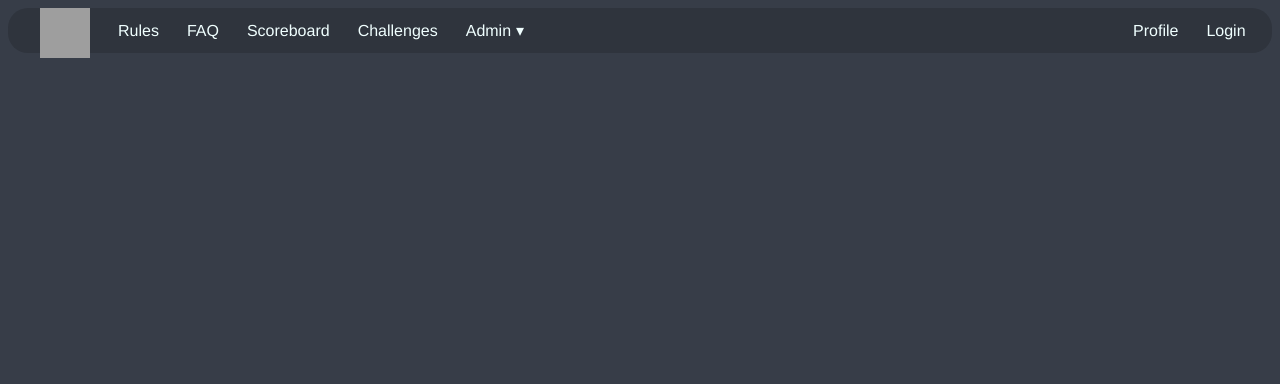
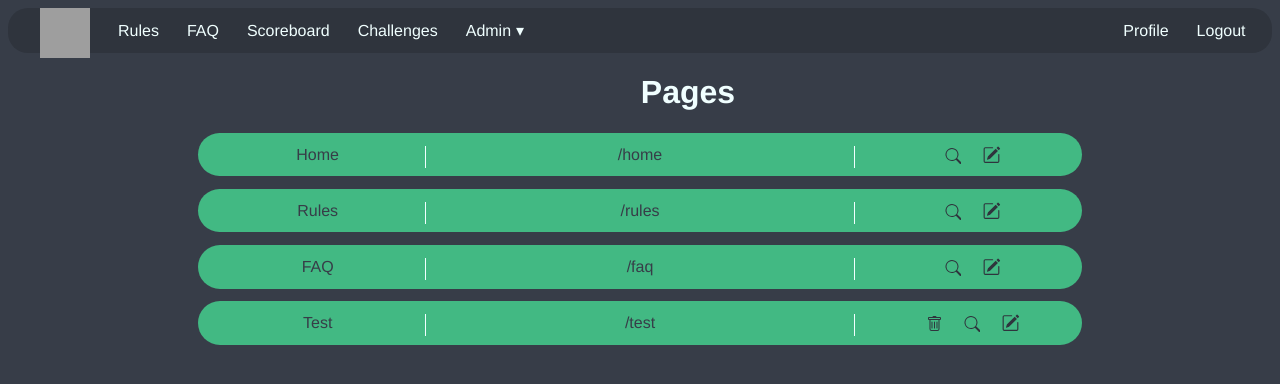
Before and after one commit to marcel-git/ctfservice-frontend, a Vue app: page /admin/pages in a window 1280 px wide. Shown: the top 384 px of the page. Built offline with nearby package versions, Linux system fonts and the light colour scheme; grey boxes are pictures that could not be loaded; the HTML template or start-up script is replaced by a standard one.

Commit message:
-Refactoring -Added nested Routing for page administration -Additions to the markdown view

```diff
--- a/package.json
+++ b/package.json
@@ -8,6 +8,7 @@
     "lint": "vue-cli-service lint"
   },
   "dependencies": {
+    "@voraciousdev/vue-markdown-editor": "^0.3.0",
     "babel-runtime": "^6.26.0",
     "core-js": "^3.6.5",
     "vue": "^2.6.11",
--- a/src/App.vue
+++ b/src/App.vue
@@ -13,12 +13,14 @@
             <li><router-link to="/admin">Users</router-link></li>
             <li><router-link to="/admin">Teams</router-link></li>
             <li><router-link to="/admin">Challenges</router-link></li>
-            <li><router-link to="/admin">Configuration</router-link></li>
+            <li><router-link to="/admin">Files</router-link></li>
+            <li><router-link to="/admin/pages">Pages</router-link></li>
+            <li><router-link to="/admin">Options</router-link></li>
           </ul>
         </li>
           <div class="topnav-right">
               <li><router-link to="/profile">Profile</router-link></li>
-              <li><router-link to="/login">Login</router-link></li>
+              <li><router-link to="/login">Logout</router-link></li>
           </div>
       </ul>
     </nav>
--- /dev/null
+++ b/src/components/MarkdownComponent.vue
@@ -0,0 +1,92 @@
+<template>
+    <div class="markdownComponent">
+        <div id="editor">
+            <MarkdownEditor v-model="markdown" :theme="theme"/>
+        </div>
+        <div id="submit">
+            <a href="#" class="myButton">Create</a>
+        </div>
+        <div id="path">
+            Path:
+            <input type="text" class="css-input" value="/" />
+        </div>
+    </div>
+</template>
+
+<script>
+    import MarkdownEditor from '@voraciousdev/vue-markdown-editor'
+    export default {
+        name: "MarkdownComponent",
+        components: {
+            MarkdownEditor
+        },
+        data() {
+            return {
+                markdown: '**Create a page using markdown**',
+                theme: 'dark'
+            }
+        }
+    }
+</script>
+
+<style scoped>
+    #editor {
+        background: #2F343D;
+        border-radius: 20px;
+        margin-top: 5%;
+        margin-left: 10%;
+        margin-right: 10%;
+        text-align: left;
+        padding: 1% 1% 0% 1%;
+    }
+
+    #path {
+        float: left;
+        padding-left: 10%;
+        padding-top: 1%;
+        padding-bottom: 1%;
+    }
+
+    .css-input {
+        padding: 10px;
+        font-size: 16px;
+        border-width: 0px;
+        background-color: #2f343d;
+        color: #F0FFFF;
+        border-style: solid;
+        border-radius: 20px;
+        box-shadow: 0px 0px 5px rgba(66,66,66,.75);
+        text-shadow: 0px 0px 5px rgba(66,66,66,.75);
+    }
+    .css-input:focus {
+        outline:none;
+    }
+
+    .myButton {
+        background-color:#42b983;
+        border-radius:20px;
+        display:inline-block;
+        cursor:pointer;
+        color: azure;
+        font-family:Arial;
+        font-size:17px;
+        padding:16px 31px;
+        text-decoration:none;
+    }
+    .myButton:hover {
+        background-color:#F0FFFFFF;
+        color: #2F343D;
+    }
+    .myButton:active {
+        position:relative;
+        top:1px;
+    }
+
+    #submit {
+        float: right;
+        padding-right: 10%;
+        padding-top: 1%;
+        padding-bottom: 1%;
+    }
+
+</style>
--- /dev/null
+++ b/src/components/Pages.vue
@@ -0,0 +1,101 @@
+<template>
+    <div class="page">
+        <h1>Pages</h1>
+        <div class="entry">
+            <div class="Title">Home</div>
+            <div class="URL">/home</div>
+            <div class="Icons">
+                <a href=""><svg xmlns="http://www.w3.org/2000/svg" width="16" height="16" fill="currentColor" class="bi bi-search" viewBox="0 0 16 16">
+                    <path d="M11.742 10.344a6.5 6.5 0 1 0-1.397 1.398h-.001c.03.04.062.078.098.115l3.85 3.85a1 1 0 0 0 1.415-1.414l-3.85-3.85a1.007 1.007 0 0 0-.115-.1zM12 6.5a5.5 5.5 0 1 1-11 0 5.5 5.5 0 0 1 11 0z"/>
+                </svg></a>
+                <a href=""><svg xmlns="http://www.w3.org/2000/svg" width="18" height="18" fill="currentColor" class="bi bi-pencil-square" viewBox="0 0 16 16">
+                <path d="M15.502 1.94a.5.5 0 0 1 0 .706L14.459 3.69l-2-2L13.502.646a.5.5 0 0 1 .707 0l1.293 1.293zm-1.75 2.456l-2-2L4.939 9.21a.5.5 0 0 0-.121.196l-.805 2.414a.25.25 0 0 0 .316.316l2.414-.805a.5.5 0 0 0 .196-.12l6.813-6.814z"/>
+                <path fill-rule="evenodd" d="M1 13.5A1.5 1.5 0 0 0 2.5 15h11a1.5 1.5 0 0 0 1.5-1.5v-6a.5.5 0 0 0-1 0v6a.5.5 0 0 1-.5.5h-11a.5.5 0 0 1-.5-.5v-11a.5.5 0 0 1 .5-.5H9a.5.5 0 0 0 0-1H2.5A1.5 1.5 0 0 0 1 2.5v11z"/>
+            </svg></a>
+            </div>
+        </div>
+        <div class="entry">
+            <div class="Title">Rules</div>
+            <div class="URL">/rules</div>
+            <div class="Icons">
+                <a href=""><svg xmlns="http://www.w3.org/2000/svg" width="16" height="16" fill="currentColor" class="bi bi-search" viewBox="0 0 16 16">
+                    <path d="M11.742 10.344a6.5 6.5 0 1 0-1.397 1.398h-.001c.03.04.062.078.098.115l3.85 3.85a1 1 0 0 0 1.415-1.414l-3.85-3.85a1.007 1.007 0 0 0-.115-.1zM12 6.5a5.5 5.5 0 1 1-11 0 5.5 5.5 0 0 1 11 0z"/>
+                </svg></a>
+                <a href=""><svg xmlns="http://www.w3.org/2000/svg" width="18" height="18" fill="currentColor" class="bi bi-pencil-square" viewBox="0 0 16 16">
+                    <path d="M15.502 1.94a.5.5 0 0 1 0 .706L14.459 3.69l-2-2L13.502.646a.5.5 0 0 1 .707 0l1.293 1.293zm-1.75 2.456l-2-2L4.939 9.21a.5.5 0 0 0-.121.196l-.805 2.414a.25.25 0 0 0 .316.316l2.414-.805a.5.5 0 0 0 .196-.12l6.813-6.814z"/>
+                    <path fill-rule="evenodd" d="M1 13.5A1.5 1.5 0 0 0 2.5 15h11a1.5 1.5 0 0 0 1.5-1.5v-6a.5.5 0 0 0-1 0v6a.5.5 0 0 1-.5.5h-11a.5.5 0 0 1-.5-.5v-11a.5.5 0 0 1 .5-.5H9a.5.5 0 0 0 0-1H2.5A1.5 1.5 0 0 0 1 2.5v11z"/>
+                </svg></a>
+            </div>
+        </div>
+        <div class="entry">
+            <div class="Title">FAQ</div>
+            <div class="URL">/faq</div>
+            <div class="Icons">
+                <a href=""><svg xmlns="http://www.w3.org/2000/svg" width="16" height="16" fill="currentColor" class="bi bi-search" viewBox="0 0 16 16">
+                    <path d="M11.742 10.344a6.5 6.5 0 1 0-1.397 1.398h-.001c.03.04.062.078.098.115l3.85 3.85a1 1 0 0 0 1.415-1.414l-3.85-3.85a1.007 1.007 0 0 0-.115-.1zM12 6.5a5.5 5.5 0 1 1-11 0 5.5 5.5 0 0 1 11 0z"/>
+                </svg></a>
+                <a href=""><svg xmlns="http://www.w3.org/2000/svg" width="18" height="18" fill="currentColor" class="bi bi-pencil-square" viewBox="0 0 16 16">
+                    <path d="M15.502 1.94a.5.5 0 0 1 0 .706L14.459 3.69l-2-2L13.502.646a.5.5 0 0 1 .707 0l1.293 1.293zm-1.75 2.456l-2-2L4.939 9.21a.5.5 0 0 0-.121.196l-.805 2.414a.25.25 0 0 0 .316.316l2.414-.805a.5.5 0 0 0 .196-.12l6.813-6.814z"/>
+                    <path fill-rule="evenodd" d="M1 13.5A1.5 1.5 0 0 0 2.5 15h11a1.5 1.5 0 0 0 1.5-1.5v-6a.5.5 0 0 0-1 0v6a.5.5 0 0 1-.5.5h-11a.5.5 0 0 1-.5-.5v-11a.5.5 0 0 1 .5-.5H9a.5.5 0 0 0 0-1H2.5A1.5 1.5 0 0 0 1 2.5v11z"/>
+                </svg></a>
+            </div>
+        </div>
+        <div class="entry">
+            <div class="Title">Test</div>
+            <div class="URL">/test</div>
+            <div class="Icons">
+                <a href=""><svg xmlns="http://www.w3.org/2000/svg" width="16" height="16" fill="currentColor" class="bi bi-trash" viewBox="0 0 16 16">
+                    <path d="M5.5 5.5A.5.5 0 0 1 6 6v6a.5.5 0 0 1-1 0V6a.5.5 0 0 1 .5-.5zm2.5 0a.5.5 0 0 1 .5.5v6a.5.5 0 0 1-1 0V6a.5.5 0 0 1 .5-.5zm3 .5a.5.5 0 0 0-1 0v6a.5.5 0 0 0 1 0V6z"/>
+                    <path fill-rule="evenodd" d="M14.5 3a1 1 0 0 1-1 1H13v9a2 2 0 0 1-2 2H5a2 2 0 0 1-2-2V4h-.5a1 1 0 0 1-1-1V2a1 1 0 0 1 1-1H6a1 1 0 0 1 1-1h2a1 1 0 0 1 1 1h3.5a1 1 0 0 1 1 1v1zM4.118 4L4 4.059V13a1 1 0 0 0 1 1h6a1 1 0 0 0 1-1V4.059L11.882 4H4.118zM2.5 3V2h11v1h-11z"/>
+                </svg></a>
+                <a href=""><svg xmlns="http://www.w3.org/2000/svg" width="16" height="16" fill="currentColor" class="bi bi-search" viewBox="0 0 16 16">
+                    <path d="M11.742 10.344a6.5 6.5 0 1 0-1.397 1.398h-.001c.03.04.062.078.098.115l3.85 3.85a1 1 0 0 0 1.415-1.414l-3.85-3.85a1.007 1.007 0 0 0-.115-.1zM12 6.5a5.5 5.5 0 1 1-11 0 5.5 5.5 0 0 1 11 0z"/>
+                </svg></a>
+                <a href=""><svg xmlns="http://www.w3.org/2000/svg" width="18" height="18" fill="currentColor" class="bi bi-pencil-square" viewBox="0 0 16 16">
+                    <path d="M15.502 1.94a.5.5 0 0 1 0 .706L14.459 3.69l-2-2L13.502.646a.5.5 0 0 1 .707 0l1.293 1.293zm-1.75 2.456l-2-2L4.939 9.21a.5.5 0 0 0-.121.196l-.805 2.414a.25.25 0 0 0 .316.316l2.414-.805a.5.5 0 0 0 .196-.12l6.813-6.814z"/>
+                    <path fill-rule="evenodd" d="M1 13.5A1.5 1.5 0 0 0 2.5 15h11a1.5 1.5 0 0 0 1.5-1.5v-6a.5.5 0 0 0-1 0v6a.5.5 0 0 1-.5.5h-11a.5.5 0 0 1-.5-.5v-11a.5.5 0 0 1 .5-.5H9a.5.5 0 0 0 0-1H2.5A1.5 1.5 0 0 0 1 2.5v11z"/>
+                </svg></a>
+            </div>
+        </div>
+    </div>
+</template>
+
+<script>
+    //TODO fetch all stored pages and iterate over them displaying them as divs. Search links to the page (router-link), pencil to the markdown editor
+    export default {
+        name: "Pages"
+    }
+</script>
+
+<style scoped>
+
+    svg {
+        padding-left: 10%;
+    }
+
+    a {
+        color: #2F343D;
+    }
+
+    .Title {grid-area: Title;}
+    .URL {
+        grid-area: URL;
+        border-left: 1px solid azure;
+        border-right: 1px solid azure;
+    }
+    .Icons {grid-area: Icons;}
+
+    .entry {
+        background: #42b983;
+        border-radius: 25px;
+        margin: 1% 15% 1% 15%;
+        padding: 1% 1% 0.7% 1%;
+        color: #373d48;
+        display: grid;
+        grid-template-columns: 1fr 1fr 1fr 1fr;
+        grid-template-rows: 1fr;
+        gap: 0px 0px;
+        grid-template-areas:
+                "Title URL URL Icons";
+    }
+</style>
--- a/src/views/Admin.vue
+++ b/src/views/Admin.vue
@@ -1,6 +1,6 @@
 <template>
     <div class="admin">
-        <h1>This is an admin page</h1>
+        <router-view></router-view>
     </div>
 </template>
 
--- a/src/views/Home.vue
+++ b/src/views/Home.vue
@@ -1,17 +1,18 @@
 <template>
   <div class="home">
-    <Content/>
+    <MarkdownComponent/>
   </div>
 </template>
 
 <script>
 // @ is an alias to /src
-import Content from "@/components/Content";
+//import Content from "@/components/Content";
+import MarkdownComponent from "@/components/MarkdownComponent";
 
 export default {
   name: 'Home',
   components: {
-    Content,
+    MarkdownComponent,
   }
 }
 </script>
```
Also changed, not shown: src/router/index.js (+8 -20 lines), 1 other file (tests, documents, lock files or other folders).
